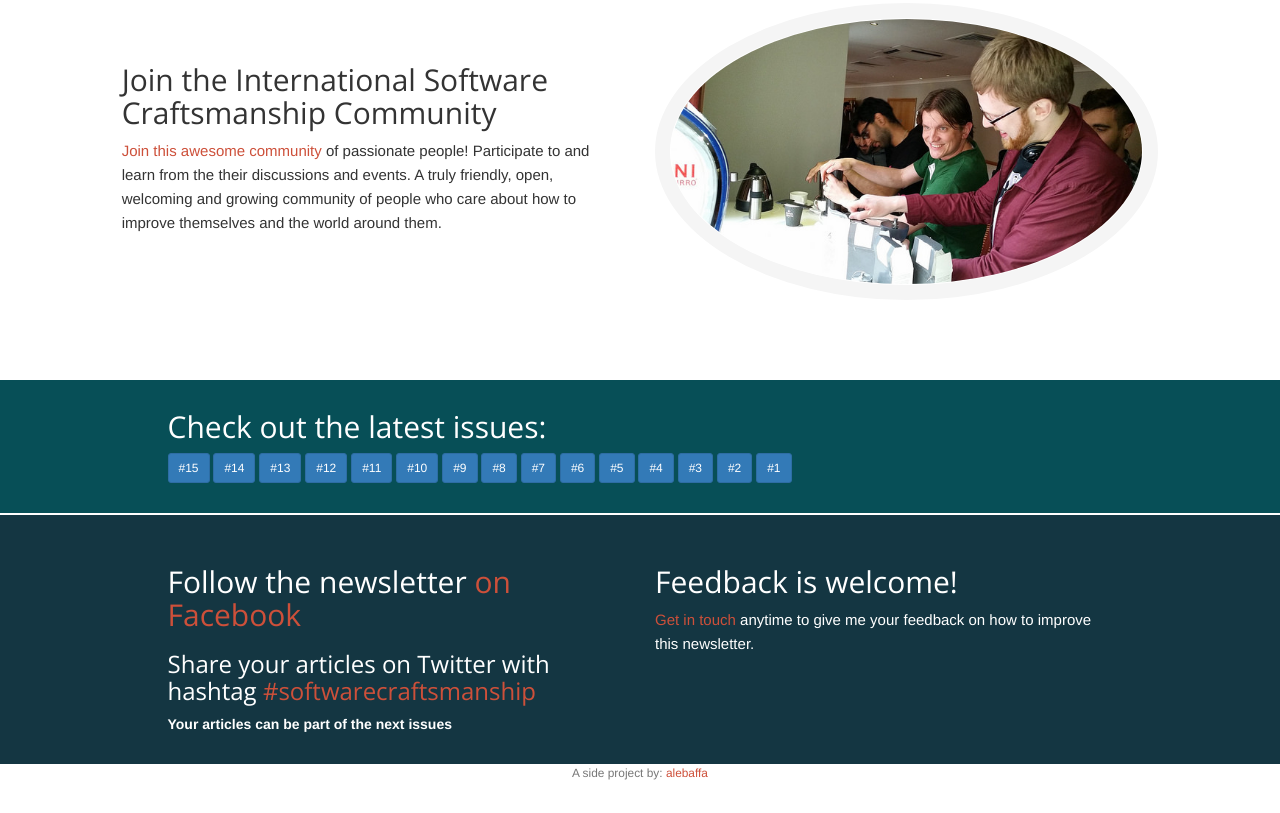
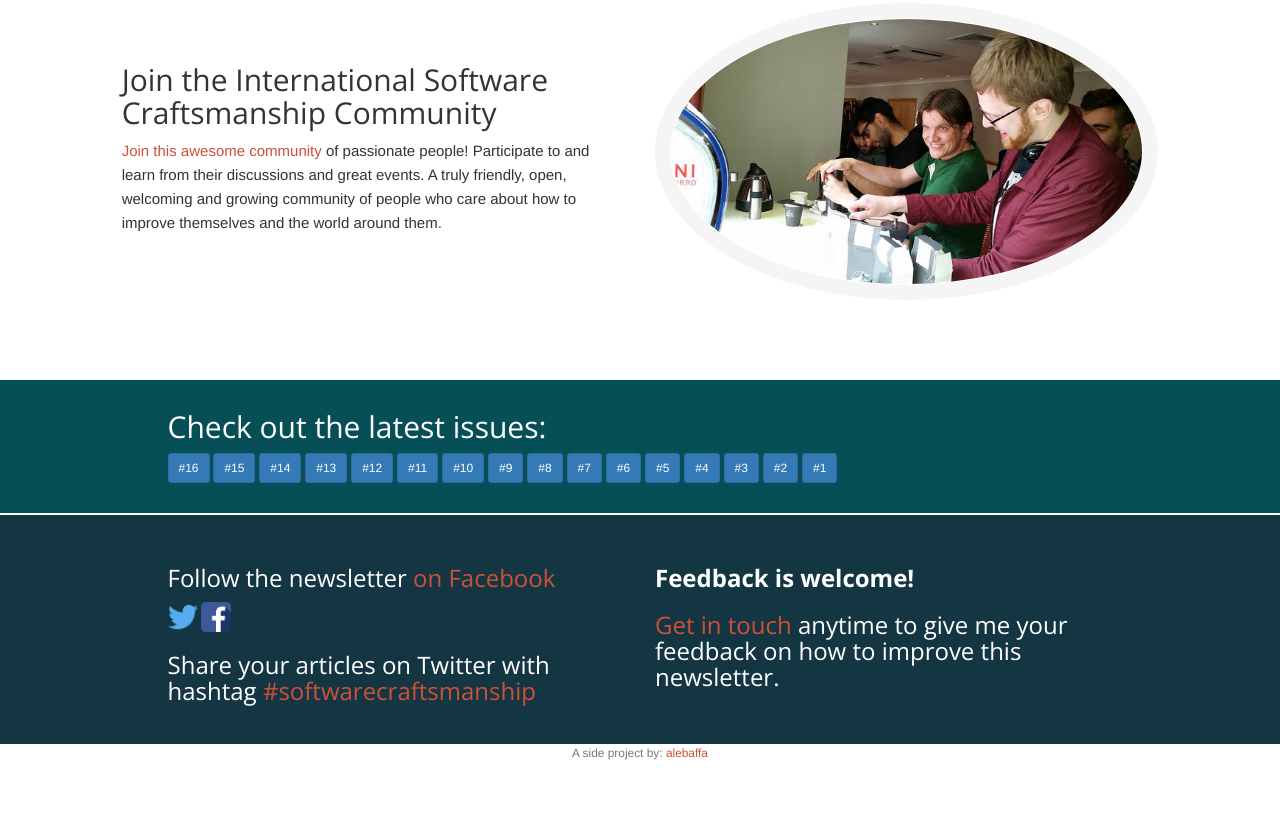
Before and after one commit to alebaffa/sc-newsletter, a plain HTML site: page index.html in a window 1280 px wide. Shown: the part 813-1626 px from the top of the page. Drawn offline with nearby package versions, Linux system fonts and the light colour scheme; a script that the page names is missing.

Commit message:
sent issue 16

```diff
--- a/css/styles.css
+++ b/css/styles.css
@@ -34,7 +34,9 @@ body, .content {
   margin-right: auto;
 }
 
-
+.img-small {
+	width: 30px;
+}
 
 
 /********************************************************/
--- a/index.html
+++ b/index.html
@@ -61,7 +61,7 @@
 				<img class="img-feature img-responsive" src="images/issue.png" alt="Sample image">
 			</div>
 			<div class="col-md-5 col-md-push-1 col-sm-6">
-				<h2 class="space-before">A glimps of what you will receive. <span class="text-muted">Once per month.</span></h2>
+				<h2 class="space-before">A glimpse of what you will receive. <span class="text-muted">Once per month.</span></h2>
 				<p>From technical to the human aspects of software development. Be inspired from the stories and thoughts of fellow software craftsmen and craftswomen from around the world. Learn and discover by following the global discussion on how to craft software. </p>
 			</div>
 		</div>
@@ -73,7 +73,7 @@
 			</div>
 			<div class="col-md-5 col-sm-6 col-md-pull-4 col-sm-pull-6">
 				<h2 class="space-before">Join the International Software Craftsmanship Community</span></h2>
-				<p><a href="http://slack.softwarecraftsmanship.org/">Join this awesome community</a> of passionate people! Participate to and learn from the their discussions and events. A truly friendly, open, welcoming and growing community of people who care about how to improve themselves and the world around them.</p>
+				<p><a href="http://slack.softwarecraftsmanship.org/">Join this awesome community</a> of passionate people! Participate to and learn from their discussions and great events. A truly friendly, open, welcoming and growing community of people who care about how to improve themselves and the world around them.</p>
 			</div>
 		</div>
 	</section>
@@ -85,6 +85,7 @@
 		<div class="row">
 			<div class="col-md-8 col-md-push-1">
 				<h2>Check out the latest issues:</span></h2>
+				<a href="http://eepurl.com/cbH2tz" class="btn btn-primary btn-sm">#16</a>
 				<a href="http://eepurl.com/caRlUr" class="btn btn-primary btn-sm">#15</a>
 				<a href="http://eepurl.com/b9y_pz" class="btn btn-primary btn-sm">#14</a>
 				<a href="http://eepurl.com/b5ZQ8z" class="btn btn-primary btn-sm">#13</a>
@@ -109,13 +110,14 @@
 	<section class="container">
 		<div class="row">
 				<div class="col-md-5 col-md-push-1">
-					<h2>Follow the newsletter <a href="https://www.facebook.com/swcraftnewsletter/">on Facebook</a></h2>
+					<h3>Follow the newsletter <a href="https://www.facebook.com/swcraftnewsletter/">on Facebook</a></h3>
+					<img src="images/twitter.png" class="img-small" style="vertical-align:middle">
+					<img src="images/facebook.png" class="img-small">
 					<h3>Share your articles on Twitter with hashtag <a href="https://twitter.com/search?q=%23softwarecraftsmanship">#softwarecraftsmanship</a></h3>
-					<b>Your articles can be part of the next issues</b>
 				</div>
 				<div class="col-md-5 col-md-push-1">
-					<h2>Feedback is welcome!</h2>
-					<p><a href="mailto:newsletter@softwarecraftsmanshipcommunity.org">Get in touch</a> anytime to give me your feedback on how to improve this newsletter.</p>
+					<h3><b>Feedback is welcome!</b></h3>
+					<h3><a href="mailto:newsletter@softwarecraftsmanshipcommunity.org">Get in touch</a> anytime to give me your feedback on how to improve this newsletter.</h3>
 				</div>
 		</div>
 	</section>
```
Also changed, not shown: images/facebook.png (added), images/twitter.png (added).
